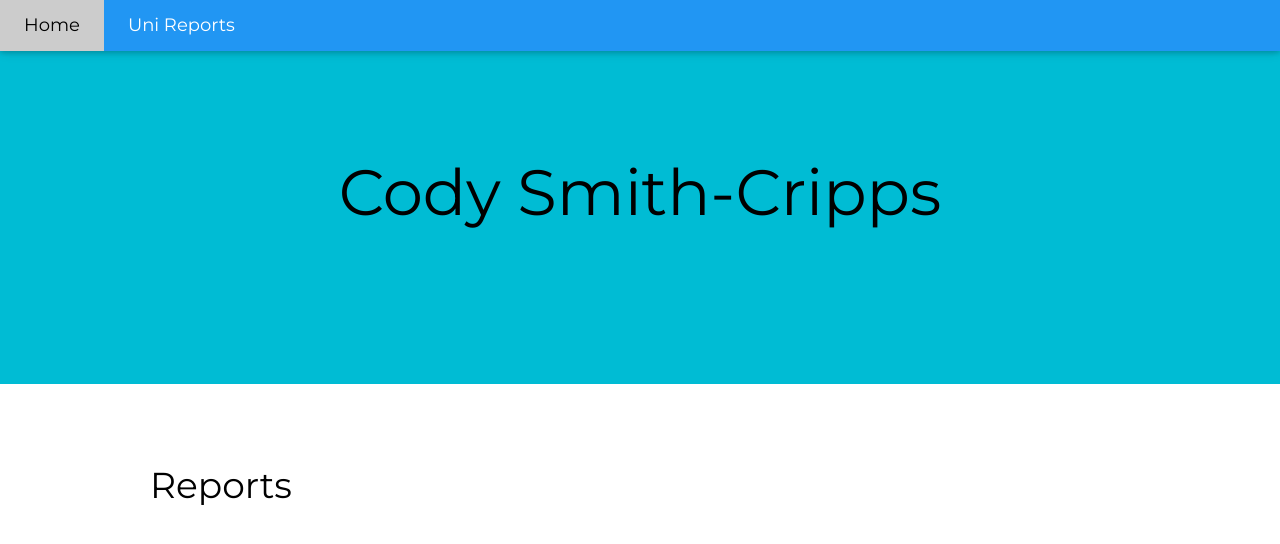
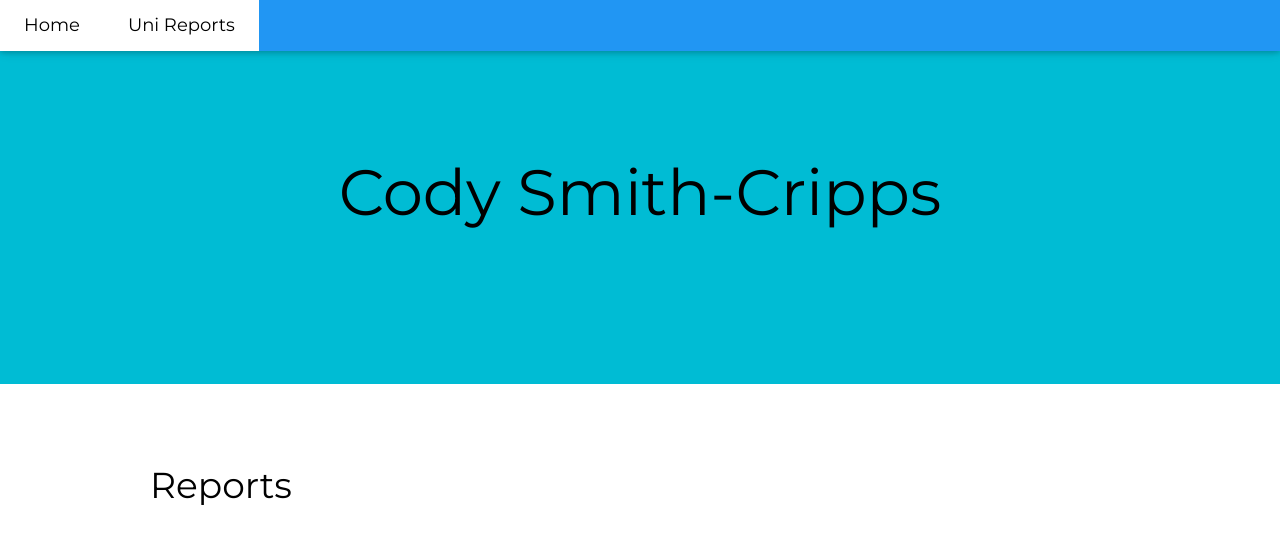
Before and after one commit to csmithcripps/csmithcripps.github.io, a plain HTML site: page pages/Reports.html in a window 1280 px wide. Drawn offline with Linux system fonts and the light colour scheme.

Commit message:
Fixed Top Bar view issue

```diff
--- a/pages/Reports.html
+++ b/pages/Reports.html
@@ -18,8 +18,8 @@ body,h1,h2,h3,h4,h5,h6 {font-family: "Lato", sans-serif}
 <div class="w3-top">
   <div class="w3-bar w3-blue w3-card w3-left-align w3-large">
     <a class="w3-bar-item w3-button w3-hide-medium w3-hide-large w3-right w3-padding-large w3-hover-white w3-large w3-blue" href="javascript:void(0);" onclick="myFunction()" title="Toggle Navigation Menu"><i class="fa fa-bars"></i></a>
-    <a href="../index.html" class="w3-bar-item w3-button w3-padding-large w3-white">Home</a>
-    <a href="#" class="w3-bar-item w3-button w3-hide-small w3-padding-large w3-hover-white">Uni Reports</a>
+    <a href="../index.html" class="w3-bar-item w3-button w3-hide-small w3-padding-large w3-hover-white">Home</a>
+    <a href="#" class="w3-bar-item w3-button w3-padding-large w3-white">Uni Reports</a>
     <!-- <a href="#" class="w3-bar-item w3-button w3-hide-small w3-padding-large w3-hover-white">Link 2</a>
     <a href="#" class="w3-bar-item w3-button w3-hide-small w3-padding-large w3-hover-white">Link 3</a>
     <a href="#" class="w3-bar-item w3-button w3-hide-small w3-padding-large w3-hover-white">Link 4</a> -->
```
